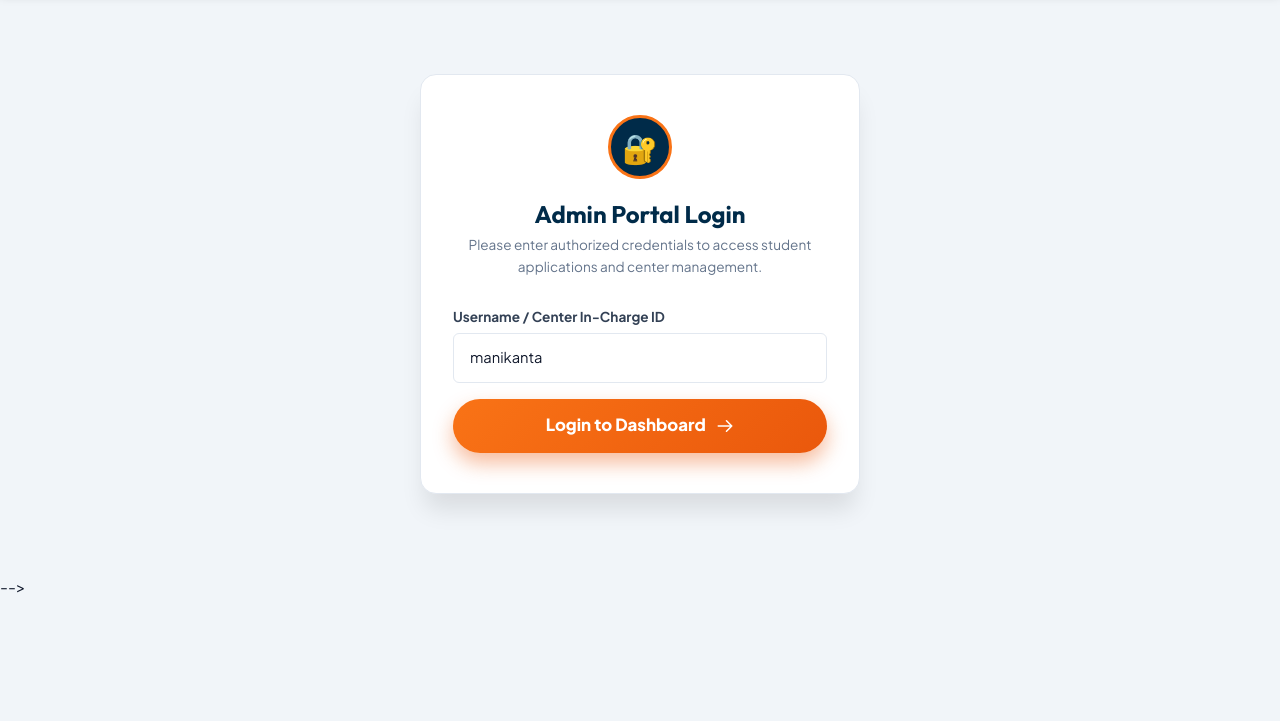
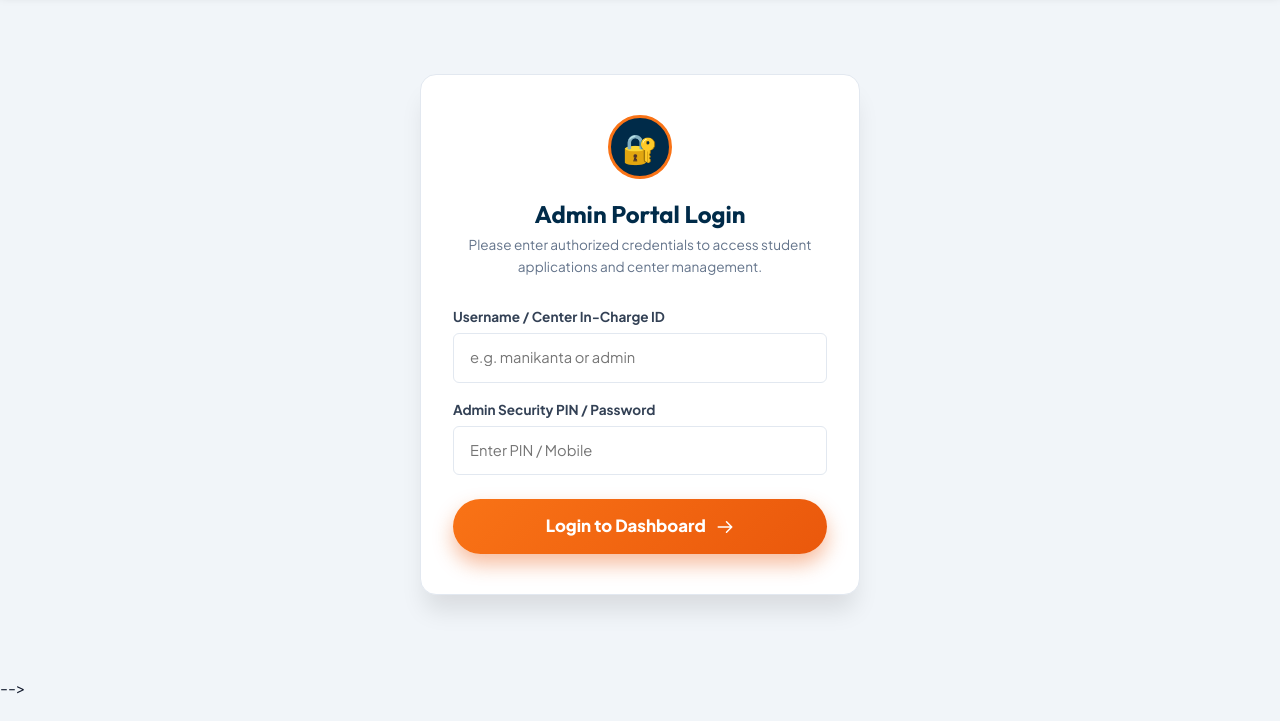
Before and after one commit to ammaeducationvij-create/Amma-education, a plain HTML site: page amma-education/admin.html in a window 1280 px wide. Shown: the part 79-800 px from the top of the page. Drawn offline with Linux system fonts and the light colour scheme.

Commit message:
Update admin.html

```diff
--- a/amma-education/admin.html
+++ b/amma-education/admin.html
@@ -53,13 +53,13 @@
     <form id="adminLoginForm">
       <div class="form-group" style="text-align: left; margin-bottom: 1rem;">
         <label class="form-label" for="adminUser">Username / Center In-Charge ID</label>
-        <input type="text" id="adminUser" class="form-input" placeholder="e.g. manikanta or admin" value="manikanta" required>
+        <input type="text" id="adminUser" class="form-input" placeholder="e.g. manikanta or admin" value="" required>
       </div>
 
-      <!-- <div class="form-group" style="text-align: left; margin-bottom: 1.5rem;">
+      <div class="form-group" style="text-align: left; margin-bottom: 1.5rem;">
         <label class="form-label" for="adminPin">Admin Security PIN / Password</label>
-        <input type="password" id="adminPin" class="form-input" placeholder="Enter PIN / Mobile" value="7396538004" required>
-      </div> -->
+        <input type="password" id="adminPin" class="form-input" placeholder="Enter PIN / Mobile" value="" required>
+      </div>
 
       <button type="submit" class="btn-submit-reg" style="width: 100%; justify-content: center; padding: 0.85rem;">
         <span>Login to Dashboard</span>
```
